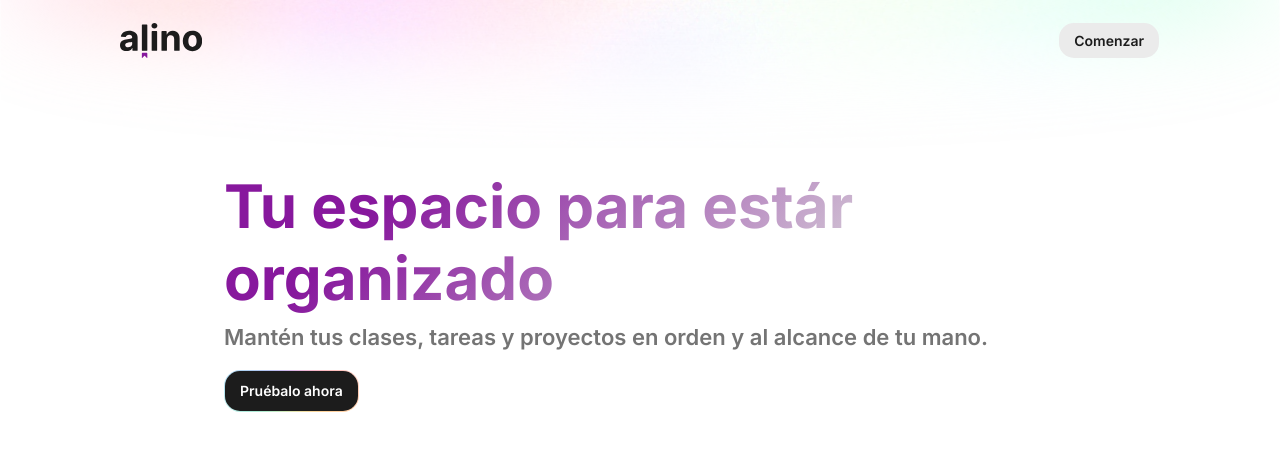
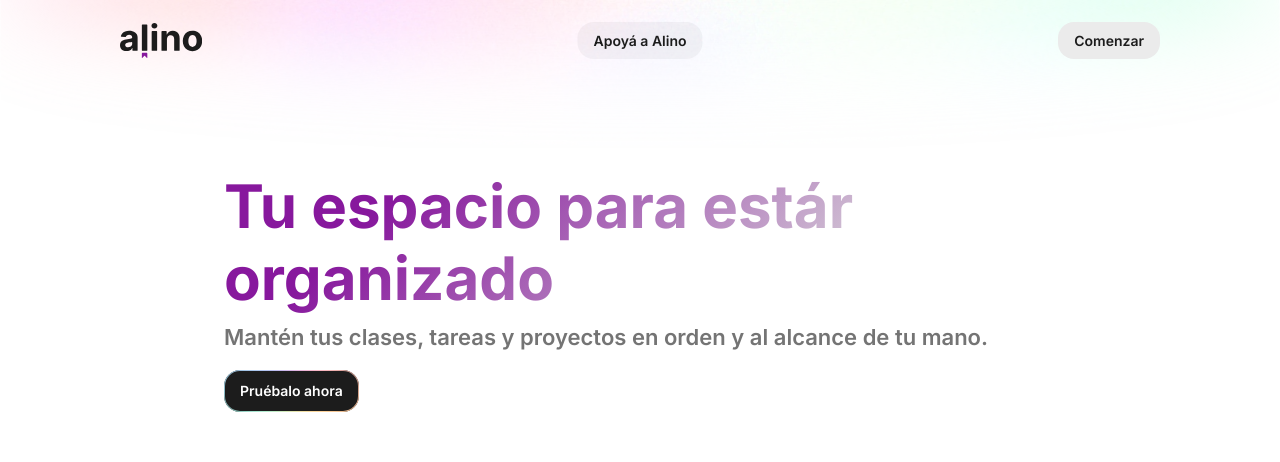
Before and after one commit to AgustinManelli/alino-landing, a Next.js app: page / in a window 1280 px wide. Shown: the top 462 px of the page. Built offline with nearby package versions, Linux system fonts and the light colour scheme.

Commit message:
update navbar

```diff
--- a/src/components/home/navbar/navbar.module.css
+++ b/src/components/home/navbar/navbar.module.css
@@ -18,6 +18,14 @@
   margin: 0 120px;
 }
 
+.supportButtonContainer {
+  width: fit-content;
+  height: fit-content;
+  position: absolute;
+  left: 50%;
+  transform: translateX(-50%);
+}
+
 @media only screen and (max-width: 900px) {
   .navbar {
     padding: 0 20px;
--- a/src/components/home/navbar/navbar.tsx
+++ b/src/components/home/navbar/navbar.tsx
@@ -10,6 +10,18 @@ export default function Navbar() {
     <div className={styles.container}>
       <nav className={styles.navbar}>
         <AlinoLogo style={{ height: "35px" }} />
+        <div className={styles.supportButtonContainer}>
+          <Button
+            text={"Apoyá a Alino"}
+            textColor={"#1c1c1c"}
+            backgroundColor={"rgba(0,0,0,0.04)"}
+            hoverColor={"rgba(0,0,0,0.08)"}
+            href={"https://cafecito.app/alinoapp"}
+            targetBlank={true}
+            iconRight={false}
+            effects={false}
+          />
+        </div>
         <Button
           text={"Comenzar"}
           textColor={"#1c1c1c"}
--- a/src/components/ui/button/Button.module.css
+++ b/src/components/ui/button/Button.module.css
@@ -18,6 +18,7 @@
   padding: 1px;
   border-radius: 16px;
   overflow: hidden;
+  transition: background-color 0.3s ease-in-out;
 }
 
 .buttonContainer::before {
@@ -60,7 +61,7 @@
 .glow {
   position: absolute;
   width: auto;
-  height: 200%;
+  height: 150%;
   aspect-ratio: 1 / 1;
   border-radius: 50%;
   background: conic-gradient(
@@ -76,7 +77,7 @@
     #ffb6c1
   );
   filter: blur(20px);
-  opacity: 0.5;
+  opacity: 0.2;
 }
 
 .button {
@@ -90,6 +91,7 @@
   border-radius: 15px;
   background-color: #1c1c1c;
   cursor: pointer;
+  transition: background-color 0.3s ease-in-out;
 }
 
 .button p {
--- a/src/components/ui/button/index.tsx
+++ b/src/components/ui/button/index.tsx
@@ -10,26 +10,32 @@ interface ButtonProps {
   text?: string;
   textColor?: string;
   backgroundColor?: string;
+  hoverColor?: string;
   height?: number;
   href?: string;
+  targetBlank?: boolean;
   iconRight?: boolean;
   activeBorder?: boolean;
+  effects?: boolean;
 }
 
 export function Button({
   text = "button text",
   textColor = "#fff",
   backgroundColor = "#1c1c1c",
+  hoverColor,
   height = 35,
   href = "#",
+  targetBlank = false,
   iconRight = true,
   activeBorder = false,
+  effects = true,
 }: ButtonProps) {
   const [hover, setHover] = useState<boolean>(false);
   return (
     <div className={styles.container}>
       <AnimatePresence>
-        {hover && (
+        {hover && effects && (
           <motion.div
             className={styles.glow}
             initial={{ scale: 1, rotate: 0, opacity: 0 }}
@@ -57,8 +63,15 @@ export function Button({
       </AnimatePresence>
       <div
         className={`${styles.buttonContainer} ${
-          (hover || activeBorder) && styles.active
+          (hover || activeBorder) && effects && styles.active
         }`}
+        style={{
+          backgroundColor: effects
+            ? backgroundColor
+            : hover
+            ? hoverColor
+            : backgroundColor,
+        }}
         onMouseEnter={() => {
           setHover(true);
         }}
@@ -70,9 +83,16 @@ export function Button({
           className={styles.button}
           style={{
             height: `${height}px`,
-            backgroundColor: backgroundColor,
+            backgroundColor: effects
+              ? hoverColor
+                ? hover
+                  ? hoverColor
+                  : backgroundColor
+                : backgroundColor
+              : "transparent",
           }}
           href={href}
+          target={targetBlank ? "_blank" : "_self"}
         >
           <p style={{ color: textColor }}>{text}</p>
           <AnimatePresence>
```
